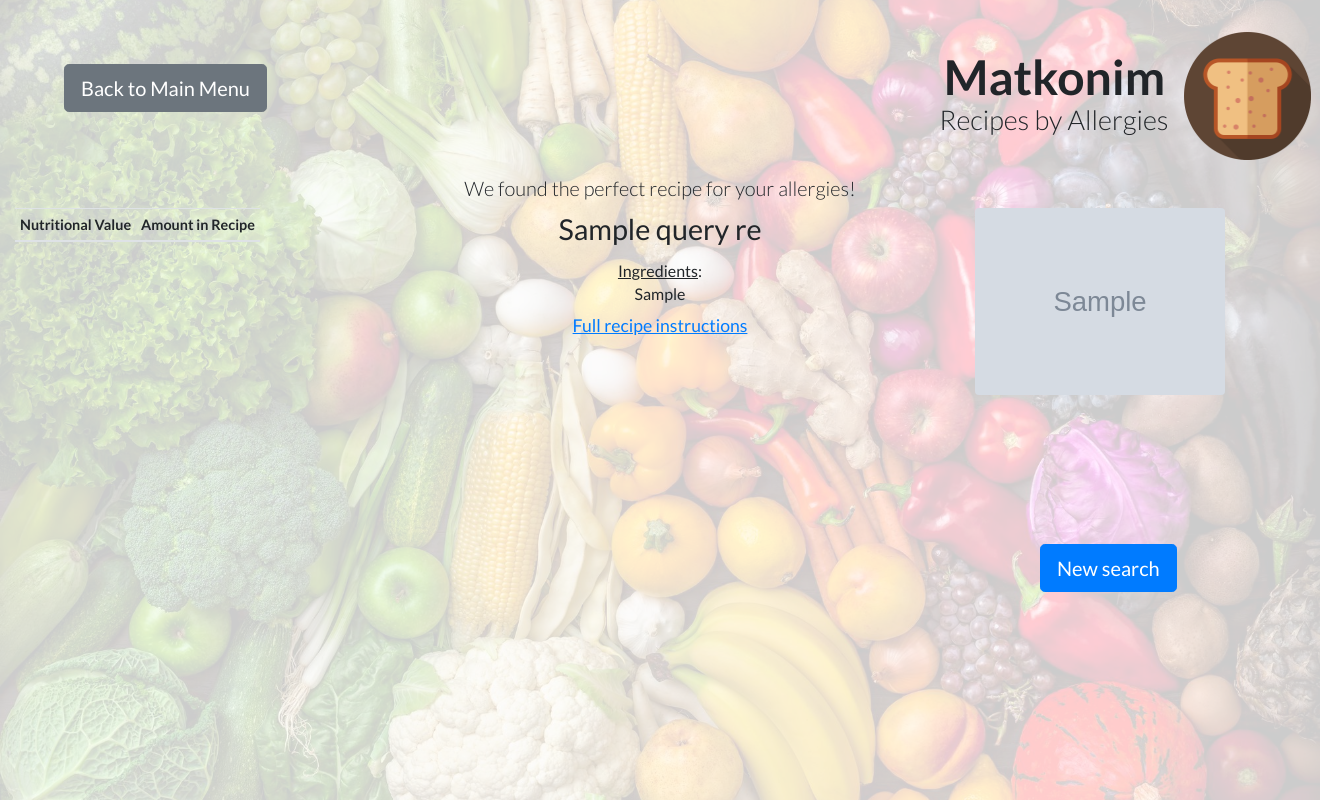
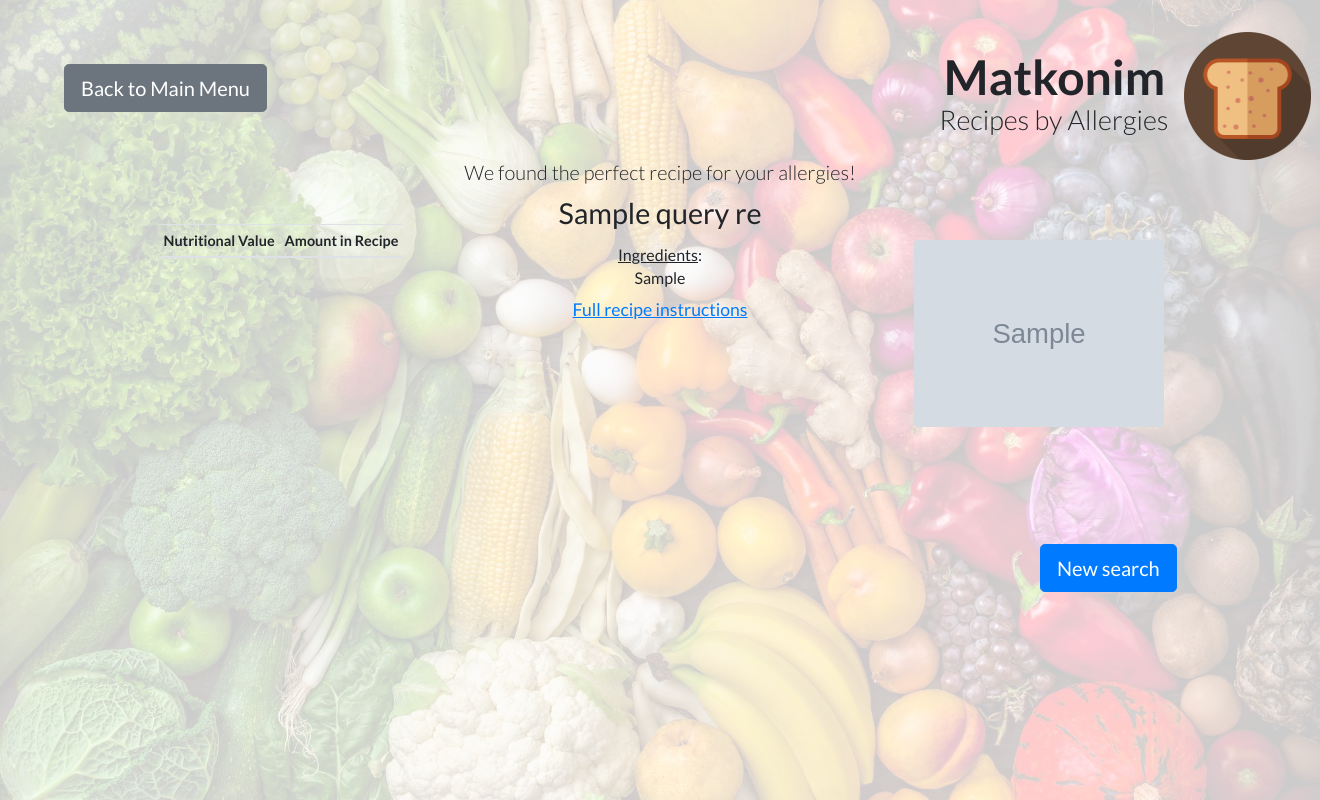
Before and after one commit to orgoren/Matkonim, a Flask app: template SRC/APPLICATION-SOURCE-CODE/templates/recipes_by_allergies_results.html in a window 1320 px wide. Run offline with Flask 2, Linux system fonts and the light colour scheme; the template is opened without the code that fills it: most values are stand-ins (such as "Sample title", 1, 10 or a date in 2020); grey boxes marked "Sample" are stand-in pictures; lists and menus that the app fills with data are empty; parts of the project's set-up code (start-up, migrations or seed data) failed here and were passed over; some libraries are stand-ins or nearby versions.

Commit message:
showing query results

```diff
--- a/SRC/APPLICATION-SOURCE-CODE/static/css/recipes_by_allergies.css
+++ b/SRC/APPLICATION-SOURCE-CODE/static/css/recipes_by_allergies.css
@@ -23,10 +23,12 @@ h3,h4,h5,h6{
 header.masthead .overlay{
 	position:fixed;
 	background-color:#FFFFFF;
-	width:100%;
+	width:100vw;
 	top:0;
 	bottom:0;
-     height: 100vh;
+	left:0;
+	right:0;
+    height: 100vh;
 	opacity:.8;
 }
 @media (min-width:200px){
@@ -165,3 +167,32 @@ header.masthead h2{
 	overflow-x: hidden;
 	border-bottom: 1px solid #d4d4d4;
 }
+
+#cocktail-found-header{
+    position:absolute;
+    margin:0 auto;
+    top:10rem;
+}
+#food-found-header{
+    position:absolute;
+    margin:0 auto;
+    top:10rem;
+}
+#not-found-header{
+    position:absolute;
+}
+#results{
+    position:relative;
+    margin-top:1rem;
+    float:left;
+}
+#recipe-picture{
+    position:relative;
+    right:15%;
+    margin-top:4rem;
+}
+#nutri-res-table{
+    margin-top:3rem;
+    position:relative;
+    left:35%;
+}
```
